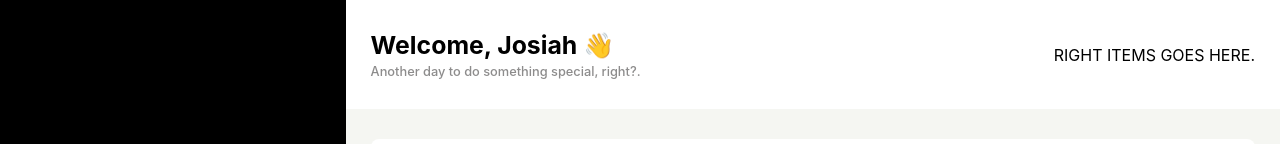
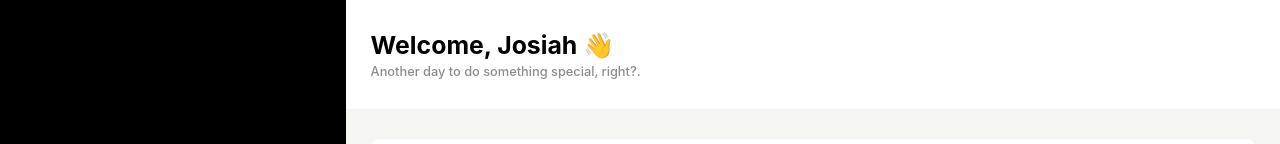
Before and after one commit to ImieboGodson/simple-dashboard-app, a React (Create React App) app: page / in a window 1280 px wide. Shown: the top 144 px of the page. Built offline with nearby package versions, Linux system fonts and the light colour scheme; no server answers.

Commit message:
minor fix

```diff
--- a/src/components/Topbar/Topbar.js
+++ b/src/components/Topbar/Topbar.js
@@ -7,9 +7,7 @@ const Topbar = () => {
         <p className='topbar-large-text'>Welcome, Josiah &#128075;</p>
         <p className='topbar-smaller-text'>Another day to do something special, right?.</p>
       </div>
-      <div>
-        RIGHT ITEMS GOES HERE.
-      </div>
+      <div className='topbar-right-items'></div>
     </div>
   )
 }
```
